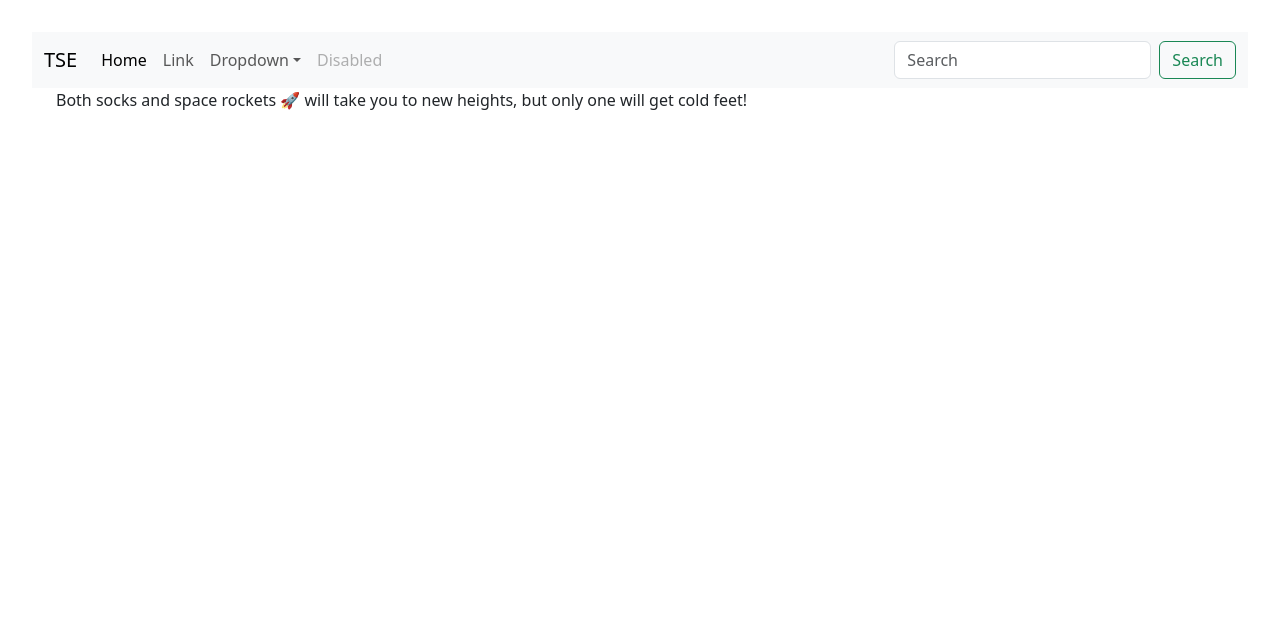
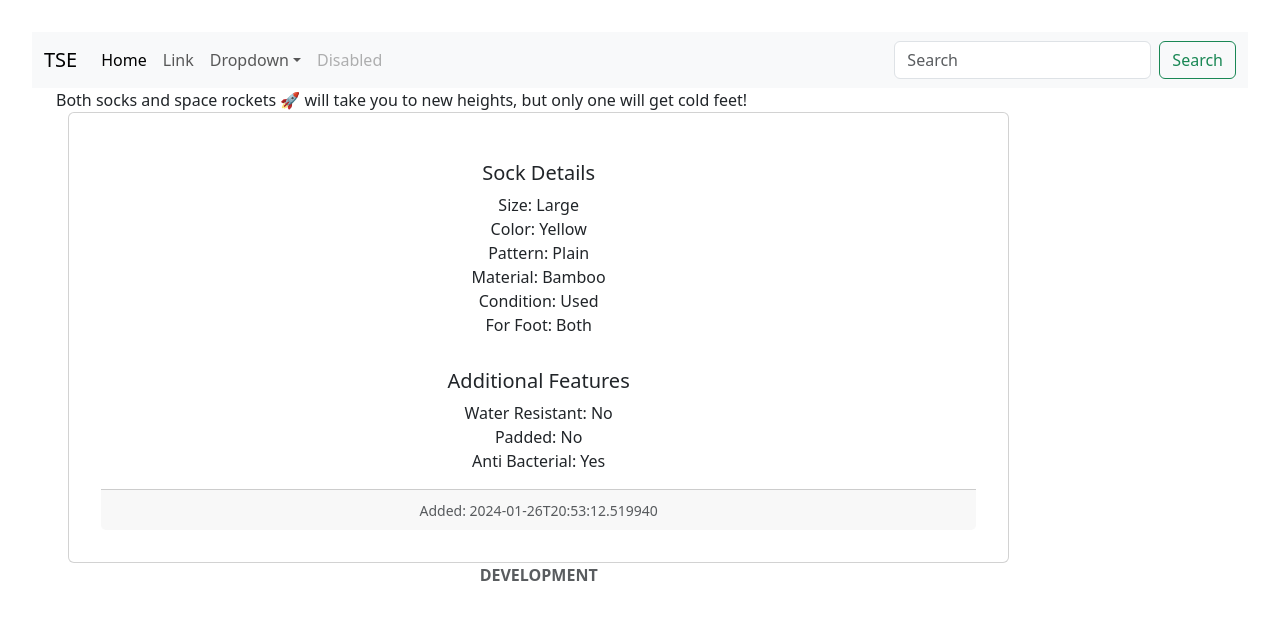
Before and after one commit to ntm5579/react_app, a React (Vite) app in the folder react/: page / in a window 1280 px wide. Shown: the top 620 px of the page. Built offline with nearby package versions, Linux system fonts and the light colour scheme.

Commit message:
componentized some elements of website

```diff
--- a/react/src/App.jsx
+++ b/react/src/App.jsx
@@ -2,6 +2,12 @@
 import reactLogo from './assets/react.svg'
 import viteLogo from '/vite.svg'
 import './App.css'
+import Sock from "./components/Sock";
+import sock_data from './assets/sock.json';
+import Footer from "./components/Footer";
+import Search from "./components/Search";
+
+
 
 function App() {
 
@@ -36,10 +42,7 @@
                 <a className="nav-link disabled" aria-disabled="true">Disabled</a>
               </li>
             </ul>
-            <form className="d-flex" role="search">
-              <input className="form-control me-2" type="search" placeholder="Search" aria-label="Search" />
-              <button className="btn btn-outline-success" type="submit">Search</button>
-            </form>
+            <Search />
           </div>
         </div>
       </nav>
@@ -48,7 +51,8 @@
         <div className="container-fluid">
           <div className="row">
             Both socks and space rockets 🚀 will take you to new heights, but only one will get cold feet!
-            <div className="card-container"></div>
+            <div className="card-container"><Sock data={sock_data}/></div>
+            <Footer data={{environment:"DEVELOPMENT"}}/>
           </div>
         </div>
       </main>
--- /dev/null
+++ b/react/src/assets/sock.json
@@ -0,0 +1,16 @@
+{
+    "sockDetails": {
+        "size": "Large",
+        "color": "Yellow",
+        "pattern": "Plain",
+        "material": "Bamboo",
+        "condition": "Used",
+        "forFoot": "Both"
+    },
+    "additionalFeatures": {
+        "waterResistant": false,
+        "padded": false,
+        "antiBacterial": true
+    },
+    "addedTimestamp": "2024-01-26T20:53:12.519940"
+}
--- /dev/null
+++ b/react/src/components/Footer.jsx
@@ -0,0 +1,12 @@
+import React from 'react';
+
+const Footer = (props) => {
+    return (
+        <footer className="text-muted">
+            <div><strong>{props.data.environment}</strong></div>
+        </footer>
+
+    );
+};
+
+export default Footer;
--- /dev/null
+++ b/react/src/components/Search.jsx
@@ -0,0 +1,13 @@
+
+import React from 'react';
+
+const Search = (props) => {
+    return (
+        <form className="d-flex" role="search">
+            <input className="form-control me-2" type="search" placeholder="Search" aria-label="Search" />
+            <button className="btn btn-outline-success" type="submit">Search</button>
+        </form>
+    );
+};
+
+export default Search;
--- /dev/null
+++ b/react/src/components/Sock.jsx
@@ -0,0 +1,28 @@
+import React from 'react';
+
+const Sock = (props) => {
+    return (
+        <div className="card">
+            <div className="card-body">
+                <h5 className="card-title">Sock Details</h5>
+                <div className="card-text">Size: {props.data.sockDetails.size}</div>
+                <div className="card-text">Color: {props.data.sockDetails.color}</div>
+                <div className="card-text">Pattern: {props.data.sockDetails.pattern}</div>
+                <div className="card-text">Material: {props.data.sockDetails.material}</div>
+                <div className="card-text">Condition: {props.data.sockDetails.condition}</div>
+                <div className="card-text">For Foot: {props.data.sockDetails.forFoot}</div>
+            </div>
+            <div className="card-body">
+                <h5 className="card-title">Additional Features</h5>
+                <div className="card-text">Water Resistant: {props.data.additionalFeatures.waterResistant ? "Yes" : "No"}</div>
+                <div className="card-text">Padded: {props.data.additionalFeatures.padded ? "Yes" : "No"}</div>
+                <div className="card-text">Anti Bacterial: {props.data.additionalFeatures.antiBacterial ? "Yes" : "No"}</div>
+            </div>
+            <div className="card-footer" >
+                <small className="text-muted">Added: {props.data.addedTimestamp}</small>
+            </div>
+        </div>
+    );
+};
+
+export default Sock;
```
